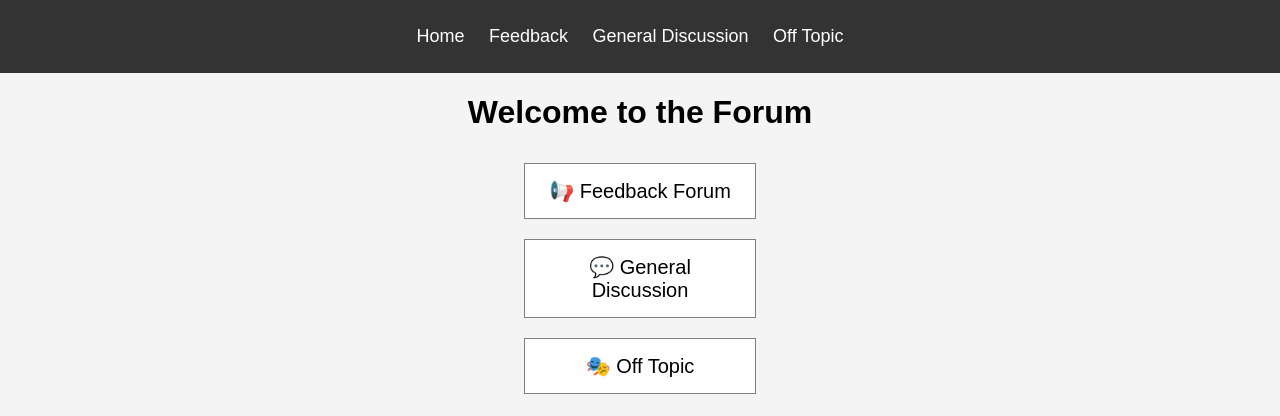
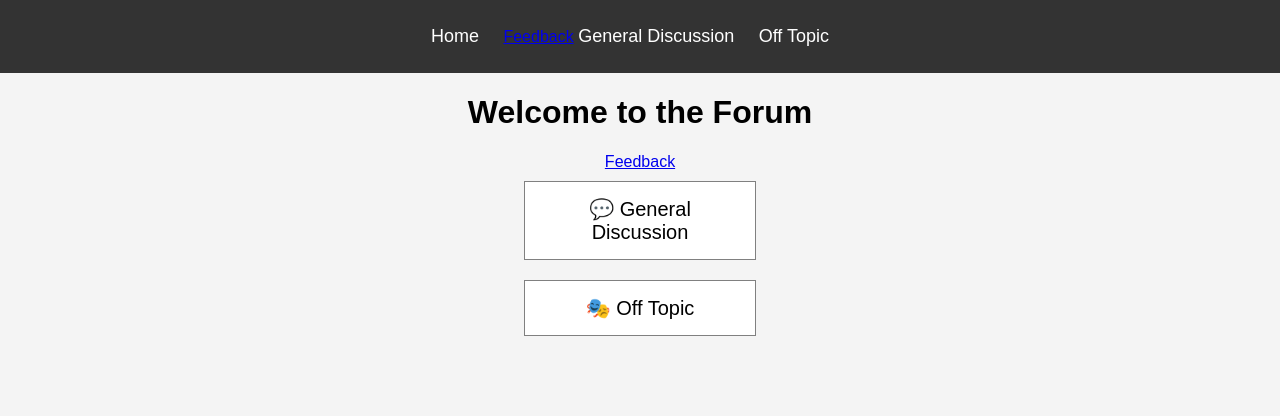
Before and after one commit to gravenewsweekly/forumhome.com, a plain HTML site: page docs/index.html in a window 1280 px wide. Drawn offline with Linux system fonts and the light colour scheme; files that its build step writes are made by us from their sources.

Commit message:
Update index.html

```diff
--- a/docs/index.html
+++ b/docs/index.html
@@ -10,7 +10,7 @@
     <nav>
         <ul>
             <li><a href="index.html">Home</a></li>
-            <li><a href="feedback.html">Feedback</a></li>
+            <a href="feedback.html">Feedback</a>
             <li><a href="general.html">General Discussion</a></li>
             <li><a href="offtopic.html">Off Topic</a></li>
         </ul>
@@ -19,7 +19,7 @@
     <h1>Welcome to the Forum</h1>
 
     <div class="forum-container">
-        <a class="forum-card" href="feedback.html">📢 Feedback Forum</a>
+        <a href="feedback.html">Feedback</a>
         <a class="forum-card" href="general.html">💬 General Discussion</a>
         <a class="forum-card" href="offtopic.html">🎭 Off Topic</a>
     </div>
```
